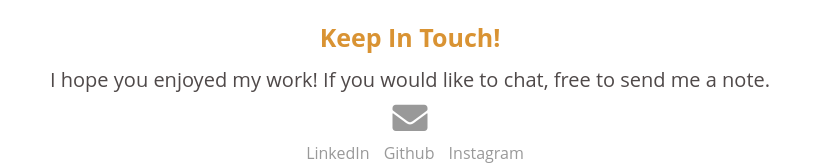
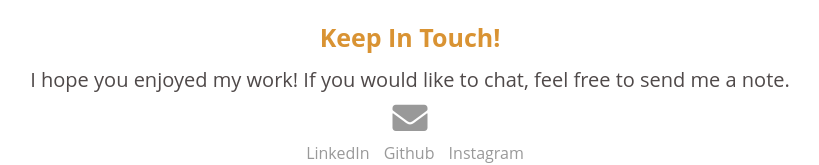
Before and after one commit to skynetsaiful/tasha, a plain HTML site: page aboutpages/about.html in a window 1280 px wide. Shown: the part 2855-3020 px from the top of the page, without its empty margins (230-1049 px from the left). Drawn offline with nearby package versions, Linux system fonts and the light colour scheme.

Commit message:
Updated index.html, project1.html, project2.html, project3.html and about.html files

```diff
--- a/aboutpages/about.html
+++ b/aboutpages/about.html
@@ -104,7 +104,7 @@
   <section class="footer_area">
   	<div class="footer_content">
 		<div class="footer_title">Keep In Touch!</div>
-		<div class="footer_des">I hope you enjoyed my work! If you would like to chat, free to send me a note.</div>
+		<div class="footer_des">I hope you enjoyed my work! If you would like to chat, feel free to send me a note.</div>
 		<div class="invelope_icon"><a href="mailto:tasha@tashasalgado.design"><i class="fas fa-envelope"></i></i></div>
 		<div class="social">
          <a href="https://www.linkedin.com/in/tashasalgado/" target="_blank" >LinkedIn</a>
```
Also changed, not shown: index.html (+1 -1 lines), projectpages/project1.html (+1 -1 lines), projectpages/project2.html (+1 -1 lines), projectpages/project3.html (+1 -1 lines).
